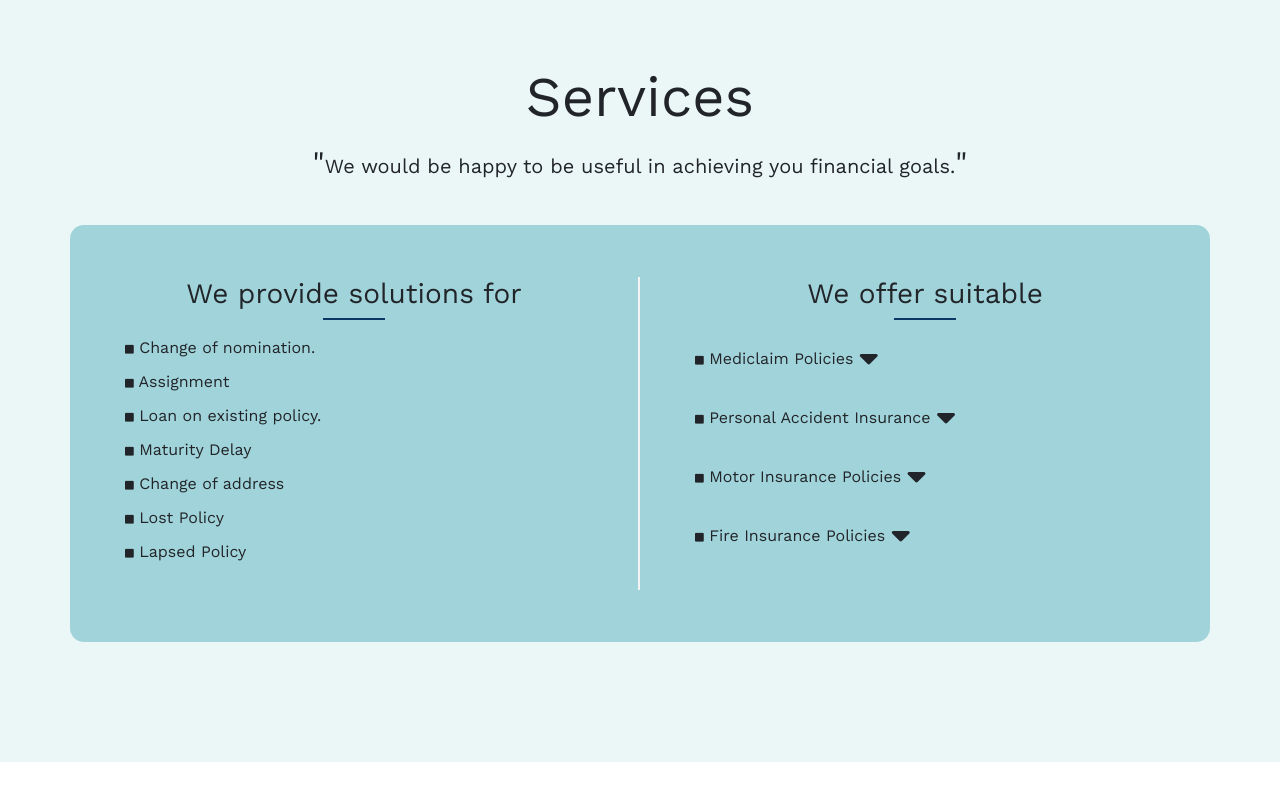
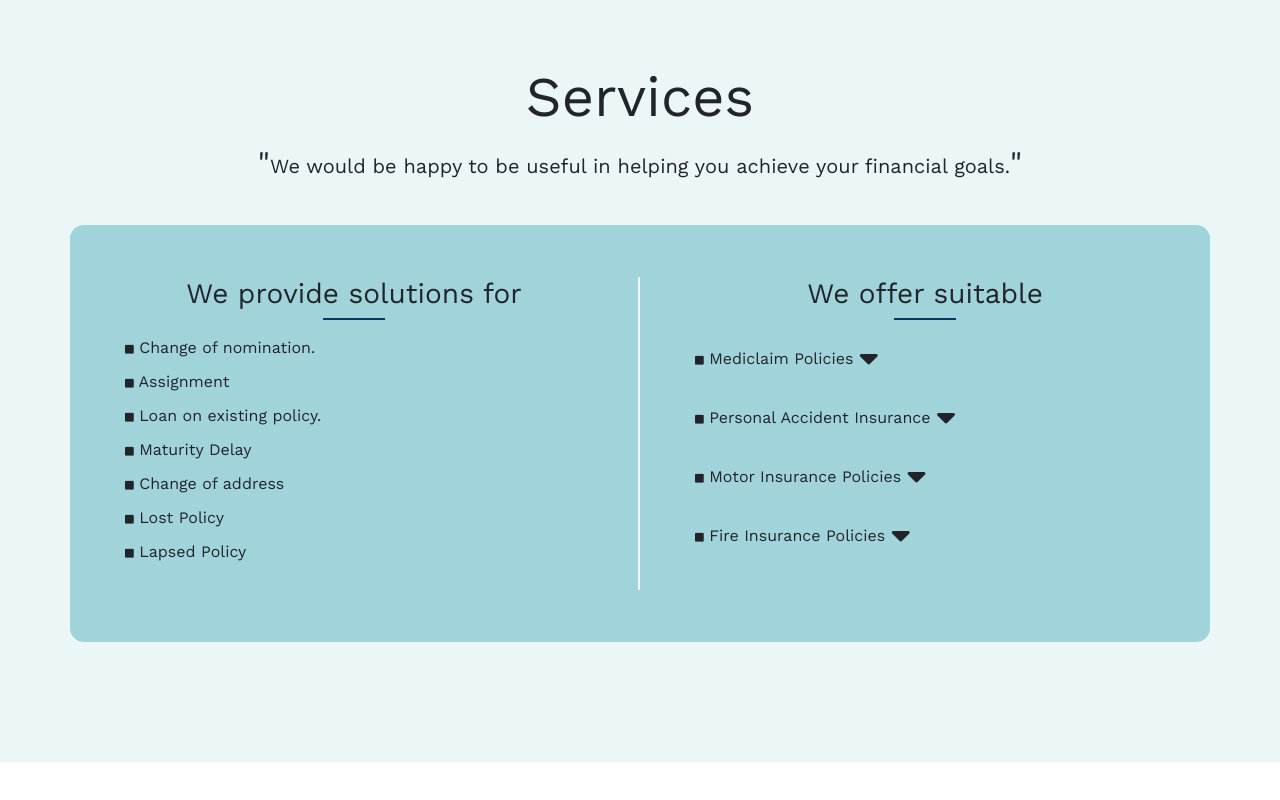
Before and after one commit to pratik-pdw/Pratik-Ventures, a plain HTML site: page index.html in a window 1280 px wide. Shown: the part 1980-2780 px from the top of the page. Drawn offline with nearby package versions, Linux system fonts and the light colour scheme.

Commit message:
changed headline

```diff
--- a/index.html
+++ b/index.html
@@ -127,7 +127,7 @@ a.nav-link{
       <h1 class="display-4 text-center">
         Services
       </h1>
-      <p class="lead text-center"><span class="quotes">"</span>We would be happy to be useful in achieving you financial goals.<span class="quotes">"</span></p>
+      <p class="lead text-center"><span class="quotes">"</span>We would be happy to be useful in helping you achieve your financial goals.<span class="quotes">"</span></p>
     <br>
     <div class="row">
       <div class="col-md-6" style="border-right: 2px solid #f3f3f3;">
```
